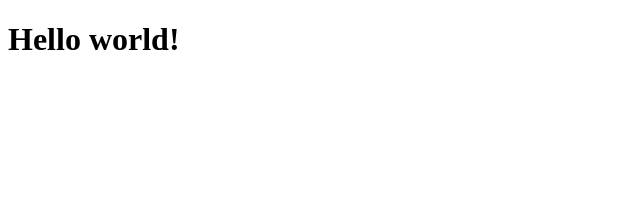
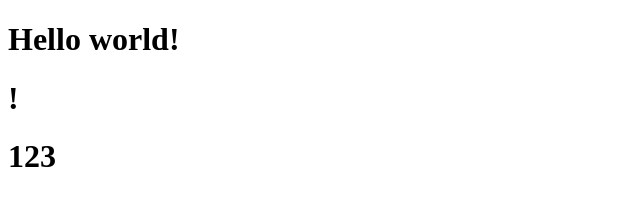
Before and after one commit to 7uckingbad/test1, a plain HTML site: page index.html in a window 1280 px wide. Shown: the whole page, without its empty margins (0-640 px from the left). Drawn offline with Linux system fonts and the light colour scheme.

Commit message:
create index.html

```diff
--- a/index.html
+++ b/index.html
@@ -7,5 +7,7 @@
 </head>
 <body>
   <h1>Hello world!</h1>
+  <h1>!</h1>
+  <h1>123</h1>
 </body>
 </html>
```
